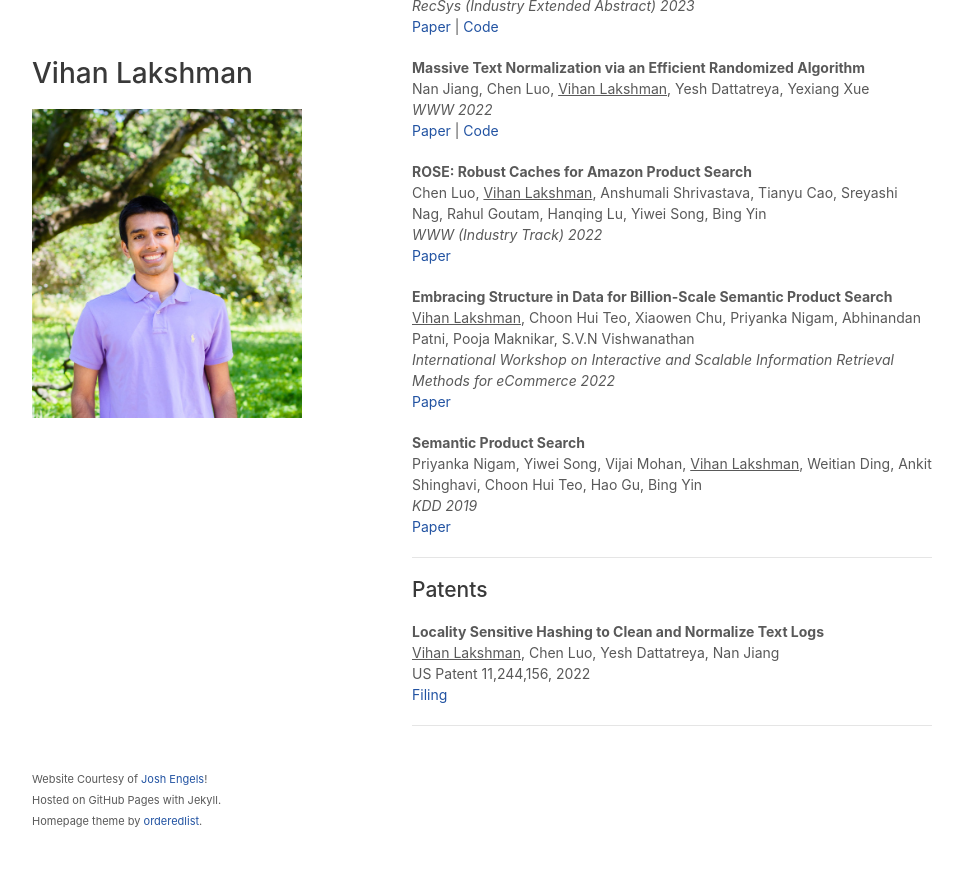
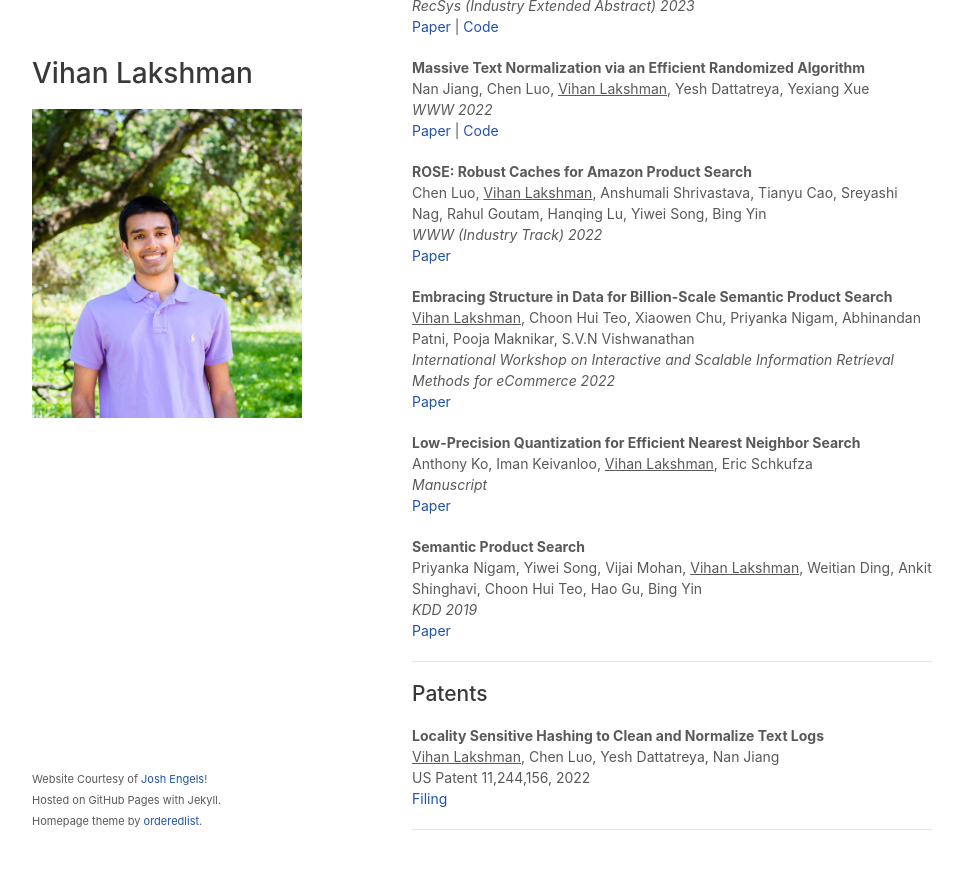
Before and after one commit to vihan-lakshman/vihan-lakshman.github.io, a Jekyll site: the page built from index.html, in a window 1280 px wide and 900 px high, scrolled down 942 px. Shown: the top 869 px of the window, without its empty margins (158-1121 px from the left). Built offline with Jekyll 4.4.1, drawn with Linux system fonts in a browser that asks for light colours; a style sheet for code colours, icons or effects is not loaded.

Commit message:
Add lpq paper

```diff
--- a/index.html
+++ b/index.html
@@ -118,6 +118,12 @@
         <a href="https://arxiv.org/pdf/2110.06125.pdf">Paper</a>
       </p>
       <p>
+        <b>Low-Precision Quantization for Efficient Nearest Neighbor Search</b><br>
+        Anthony Ko, Iman Keivanloo, <u>Vihan Lakshman</u>, Eric Schkufza<br>
+        <i>Manuscript</i><br>
+        <a href="https://arxiv.org/pdf/2110.08919.pdf">Paper</a>
+      </p>
+      <p>
         <b>Semantic Product Search</b> <br>
         Priyanka Nigam, Yiwei Song, Vijai Mohan, <u>Vihan Lakshman</u>, Weitian Ding, Ankit Shinghavi, Choon Hui Teo,
         Hao Gu, Bing Yin<br>
```
